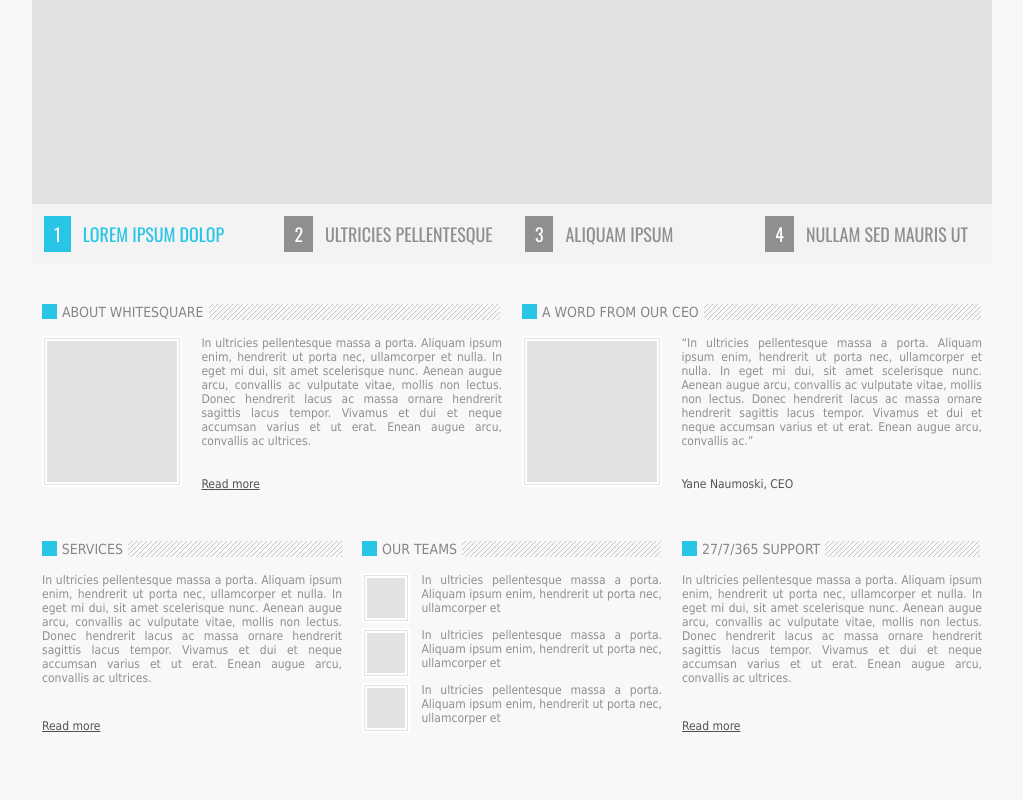
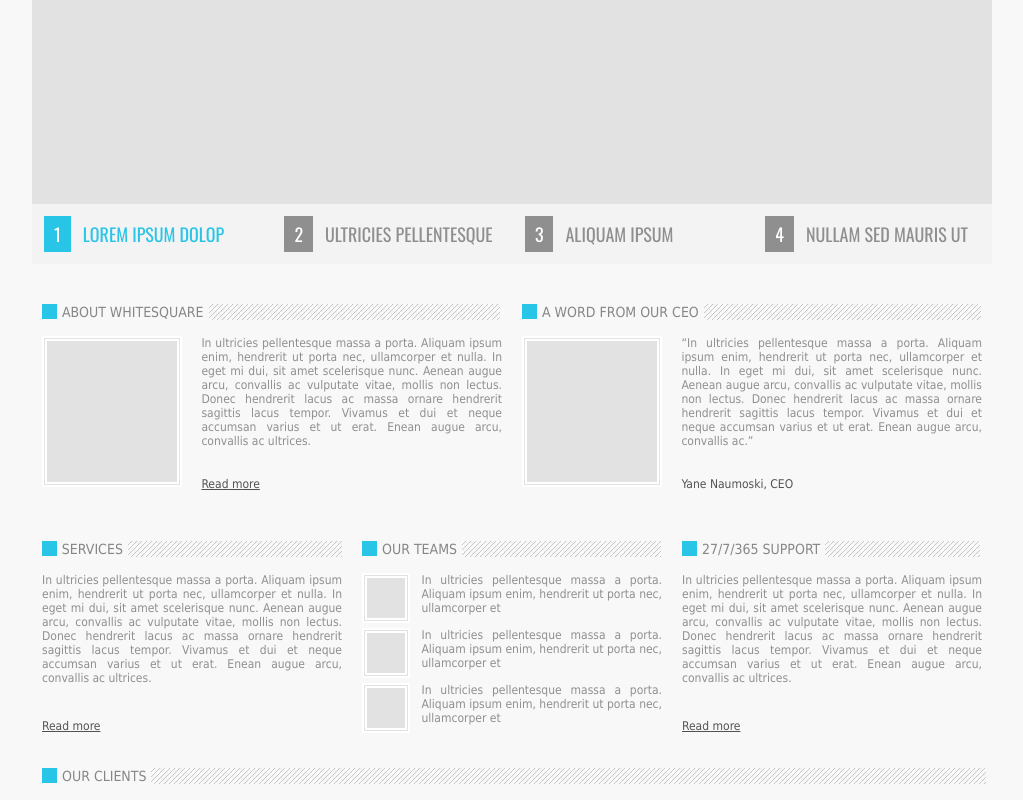
Before and after one commit to butyrd/Whitesquare_Home, a plain HTML site: page index.html in a window 1280 px wide. Shown: the part 348-1148 px from the top of the page, without its empty margins (128-1151 px from the left). Before the commit the page ends 1096 px from the top, so only its background shows below. Drawn offline with nearby package versions, Linux system fonts and the light colour scheme.

Commit message:
our_clients

```diff
--- a/index.html
+++ b/index.html
@@ -190,8 +190,15 @@
                 </div>
             </div> <!-- /карточка 5 -->
 
+        </div> <!-- /контейнер для нижних карточек -->
 
-        </div> <!-- /контейнер для нижних карточек -->
+        <!-- <div class="container-f"></div> -->
+            <div class="card-hadder-f"> <!-- заголовок карточки -->
+                <div class="card-marker"></div>
+                <div class="card-title">our clients</div>
+                <div class="card-texture card-texture-full"></div>
+            </div> <!-- /заголовок карточки -->
+        <!-- </div> -->
 
 
     </div> <!-- /блок контента -->
--- a/styles.css
+++ b/styles.css
@@ -152,7 +152,6 @@ blockquote cite {
 .container {
     padding-top: 30px;
     display: flex;
-    /* width: 940px; */
 }
 
 /* стили для карточки */
@@ -183,6 +182,14 @@ blockquote cite {
 .card-hadder {
     display: flex;
     margin-bottom: 16px;
+}
+
+.card-hadder-f {
+    display: flex;
+    padding-top: 20px;
+    margin-bottom: 16px;
+    margin-left: 10px;
+    max-width: 960px;
 }
 
 .card-marker {
@@ -217,6 +224,10 @@ blockquote cite {
 }
 .card-texture-5 {
     width: 150px;
+}
+
+.card-texture-full {
+    width: 830px;
 }
 
 /* /card-hadder */
```
